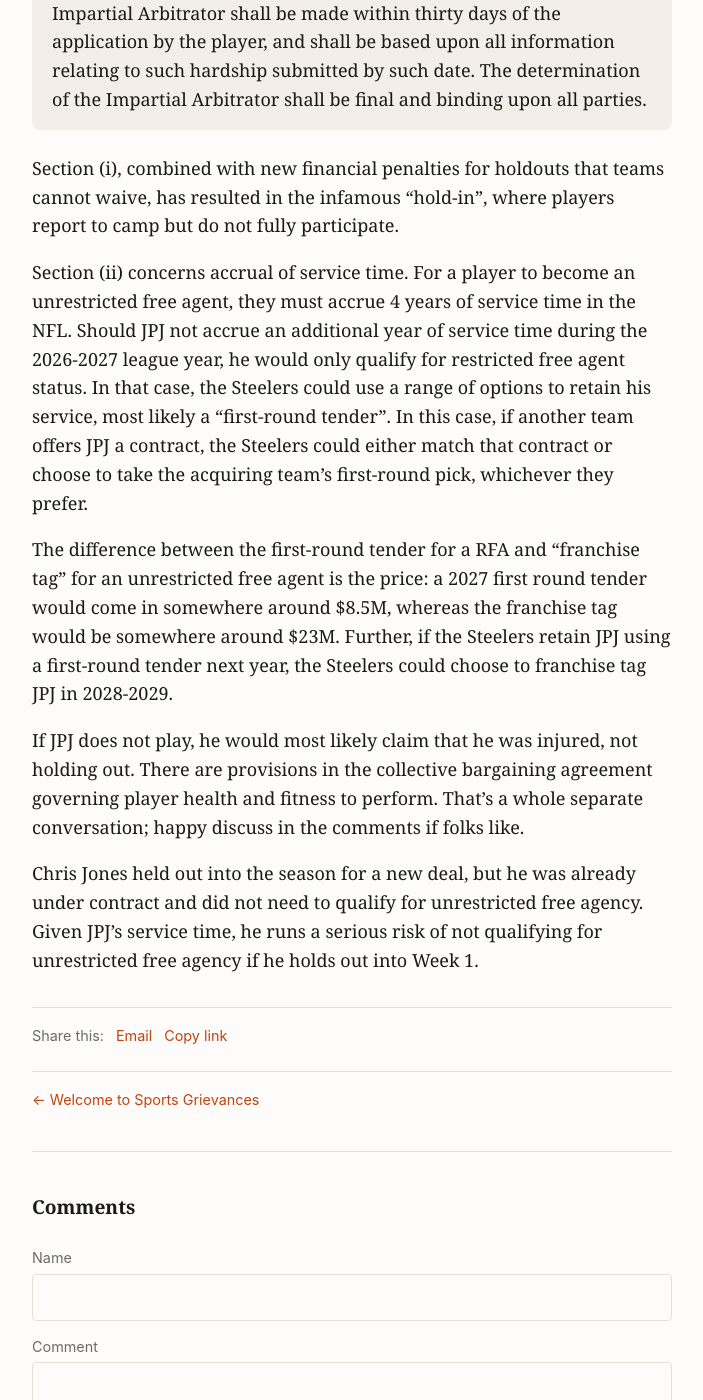
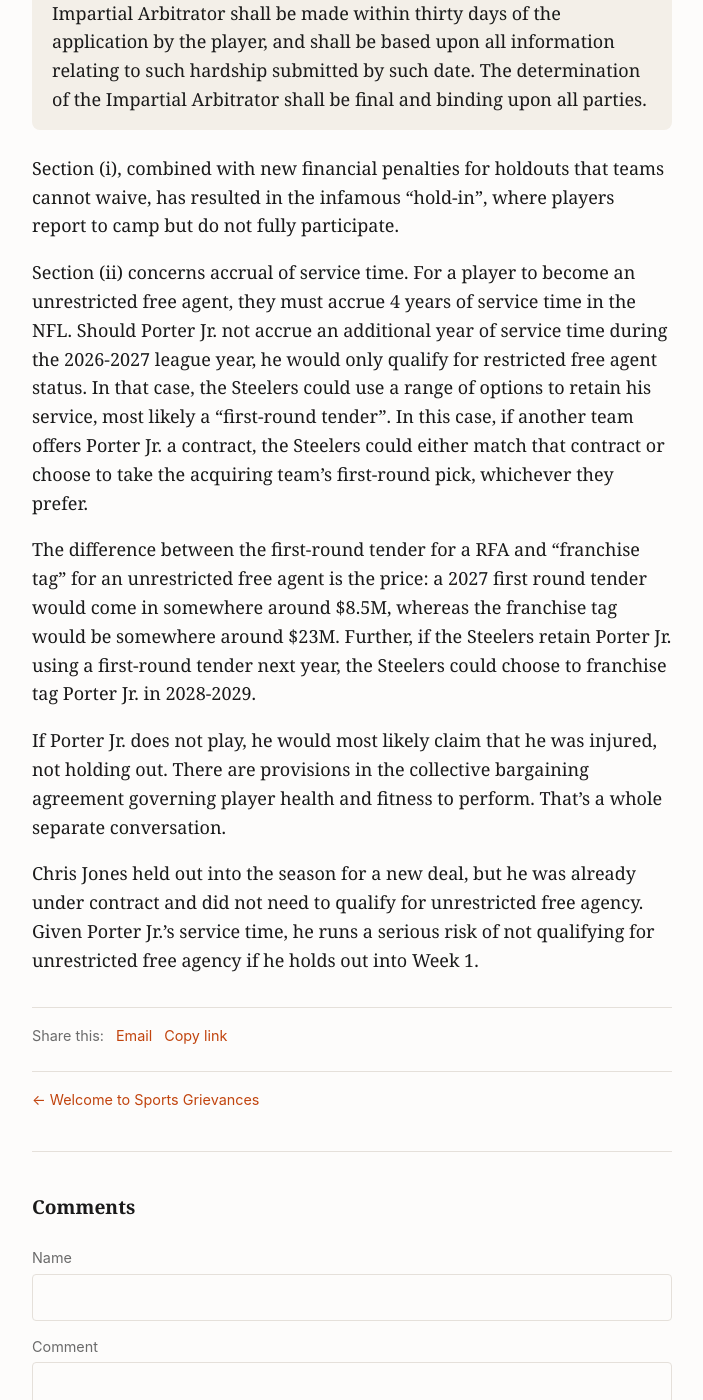
Before and after one commit to maffiemd/grievances-about-sports, a Jekyll site: the page built from _posts/2026-09-02-jpj-and-the-cba.md, in a window 1280 px wide and 1400 px high, scrolled down 774 px. Shown: the whole window, without its empty margins (288-991 px from the left). Built offline with Jekyll 4.4.1, drawn with Linux system fonts in a browser that asks for light colours; some of the changed text lies outside the part shown.

Commit message:
Style: update text for more formal voice. Removed abbreviations.

```diff
--- a/_posts/2026-09-02-jpj-and-the-cba.md
+++ b/_posts/2026-09-02-jpj-and-the-cba.md
@@ -2,18 +2,18 @@
 layout: post
 title: "What if Joey Porter Jr. Refuses to Play Week 1?"
 ---
-With news that JPJ is needs to check with the ["guys upstairs"](https://bsky.app/profile/bgnation1.bsky.social/post/3muia7qa2pk2j) to see if he is playing week one, I thought it would be useful to review what the NFL collective bargaining agreement says about player participation, discipline that can arise from not playing, and the risks JPJ runs by holding out.
+With news that Steelers's cornerback Joey Porter Jr. is needs to check with the ["guys upstairs"](https://bsky.app/profile/bgnation1.bsky.social/post/3muia7qa2pk2j) to see if he is playing week one, it raises the question: What does the collective bargaining agreement say about player refusal to participate during the season?
 
- After Le'Veon Bell refused to sign his franchise tag tender in 2018, the NFL negotiated a new collective bargaining agreement. In the new agreement, there are much stiffer penalties for players who hold out in both training camp and the regular season. Specifically, [Article 8(1)(b)](https://overthecap.com/collective-bargaining-agreement/article/8/section/1) states (bolding mine):
+ After Steelers's running back Le'Veon Bell refused to sign his franchise tag tender in 2018, the NFL negotiated a new collective bargaining agreement. In the new agreement, there are much stiffer penalties for players who hold out in both training camp and the regular season. Specifically, [Article 8(1)(b)](https://overthecap.com/collective-bargaining-agreement/article/8/section/1) states (bolding mine):
 
 >**A player shall not receive an Accrued Season for any League Year in which the player is under contract** to a Club and in which (i) he failed to report to the Club’s preseason training camp on that player’s mandatory reporting date; or (ii) **the player thereafter failed to perform his contract services for the Club for a material period of time**, unless he demonstrates to the Impartial Arbitrator extreme personal hardship causing such failure to report or perform, such as severe illness or death in the family. The determination of the Impartial Arbitrator shall be made within thirty days of the application by the player, and shall be based upon all information relating to such hardship submitted by such date. The determination of the Impartial Arbitrator shall be final and binding upon all parties.
 
  Section (i), combined with new financial penalties for holdouts that teams cannot waive, has resulted in the infamous "hold-in", where players report to camp but do not fully participate.
 
-Section (ii) concerns accrual of service time. For a player to become an unrestricted free agent, they must accrue 4 years of service time in the NFL. Should JPJ not accrue an additional year of service time during the 2026-2027 league year, he would only qualify for restricted free agent status. In that case, the Steelers could use a range of options to retain his service, most likely a "first-round tender". In this case, if another team offers JPJ a contract, the Steelers could either match that contract or choose to take the acquiring team's first-round pick, whichever they prefer.
+Section (ii) concerns accrual of service time. For a player to become an unrestricted free agent, they must accrue 4 years of service time in the NFL. Should Porter Jr. not accrue an additional year of service time during the 2026-2027 league year, he would only qualify for restricted free agent status. In that case, the Steelers could use a range of options to retain his service, most likely a "first-round tender". In this case, if another team offers Porter Jr. a contract, the Steelers could either match that contract or choose to take the acquiring team's first-round pick, whichever they prefer.
 
-The difference between the first-round tender for a RFA and "franchise tag" for an unrestricted free agent is the price: a 2027 first round tender would come in somewhere around $8.5M, whereas the franchise tag would be somewhere around $23M. Further, if the Steelers retain JPJ using a first-round tender next year, the Steelers could choose to franchise tag JPJ in 2028-2029.
+The difference between the first-round tender for a RFA and "franchise tag" for an unrestricted free agent is the price: a 2027 first round tender would come in somewhere around $8.5M, whereas the franchise tag would be somewhere around $23M. Further, if the Steelers retain Porter Jr. using a first-round tender next year, the Steelers could choose to franchise tag Porter Jr. in 2028-2029.
 
-If JPJ does not play, he would most likely claim that he was injured, not holding out. There are provisions in the collective bargaining agreement governing player health and fitness to perform. That's a whole separate conversation; happy discuss in the comments if folks like.
+If Porter Jr. does not play, he would most likely claim that he was injured, not holding out. There are provisions in the collective bargaining agreement governing player health and fitness to perform. That's a whole separate conversation.
 
-Chris Jones held out into the season for a new deal, but he was already under contract and did not need to qualify for unrestricted free agency. Given JPJ's service time, he runs a serious risk of not qualifying for unrestricted free agency if he holds out into Week 1.
+Chris Jones held out into the season for a new deal, but he was already under contract and did not need to qualify for unrestricted free agency. Given Porter Jr.'s service time, he runs a serious risk of not qualifying for unrestricted free agency if he holds out into Week 1.
```
